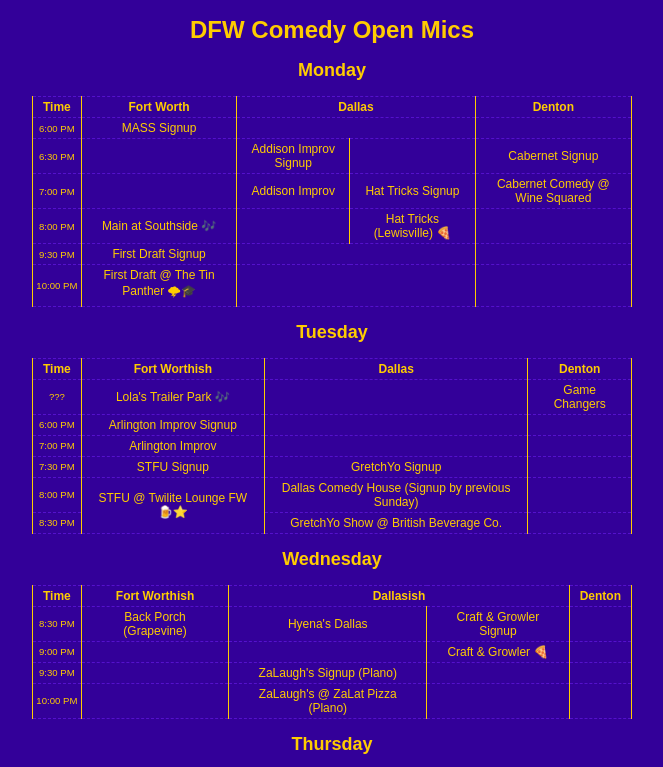
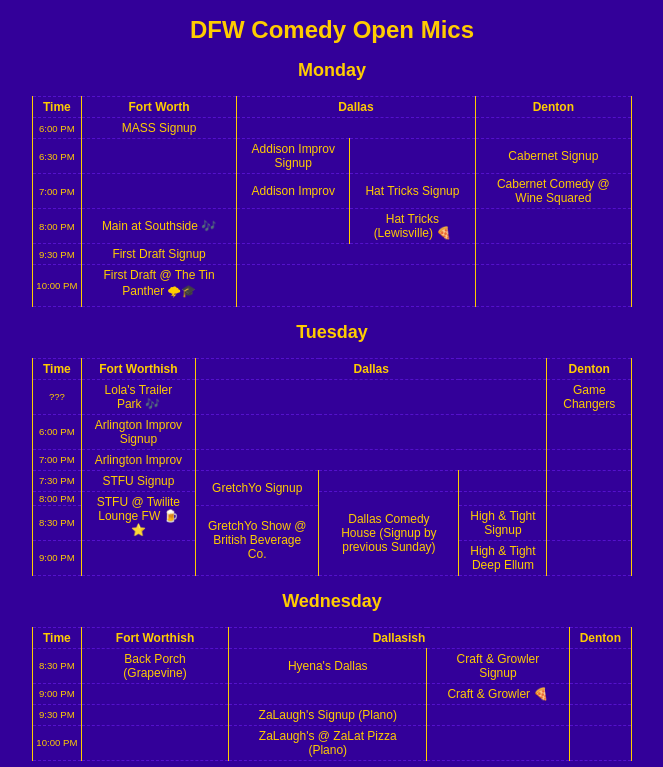
Before and after one commit to davmillar/comedy-houston, a plain HTML site: page index.html in a window 1280 px wide. Shown: the top 767 px of the page, without its empty margins (308-971 px from the left). Drawn offline with Linux system fonts and the light colour scheme.

Commit message:
added high + tight

```diff
--- a/index.html
+++ b/index.html
@@ -71,42 +71,52 @@
             <tr>
                 <th>Time</th>
                 <th>Fort Worthish</th>
-                <th>Dallas</th>
+                <th colspan="3">Dallas</th>
                 <th>Denton</th>
             </tr>
             <tr>
                 <td>???</td>
                 <td>Lola's Trailer Park 🎶</td>
-                <td></td>
+                <td colspan="3"></td>
                 <td>Game Changers</td>
             </tr>
             <tr>
                 <td>6:00 PM</td>
                 <td>Arlington Improv Signup</td>
-                <td></td>
+                <td colspan="3"></td>
                 <td></td>
             </tr>
             <tr>
                 <td>7:00 PM</td>
                 <td>Arlington Improv</td>
-                <td></td>
+                <td colspan="3"></td>
                 <td></td>
             </tr>
             <tr>
                 <td>7:30 PM</td>
                 <td>STFU Signup</td>
-                <td>GretchYo Signup</td>
+                <td rowspan="2">GretchYo Signup</td>
+                <td></td>
+                <td></td>
                 <td></td>
             </tr>
             <tr>
                 <td>8:00 PM</td>
                 <td rowspan="2">STFU @ Twilite Lounge FW 🍺⭐️</td>
-                <td>Dallas Comedy House (Signup by previous Sunday)</td>
+                <td rowspan="3">Dallas Comedy House (Signup by previous Sunday)</td>
+                <td></td>
                 <td></td>
             </tr>
             <tr>
                 <td>8:30 PM</td>
-                <td>GretchYo Show @ British Beverage Co.</td>
+                <td rowspan="2">GretchYo Show @ British Beverage Co.</td>
+                <td>High &amp; Tight Signup</td>
+                <td></td>
+            </tr>
+            <tr>
+                <td>9:00 PM</td>
+                <td></td>
+                <td>High &amp; Tight Deep Ellum</td>
                 <td></td>
             </tr>
         </table>
```
